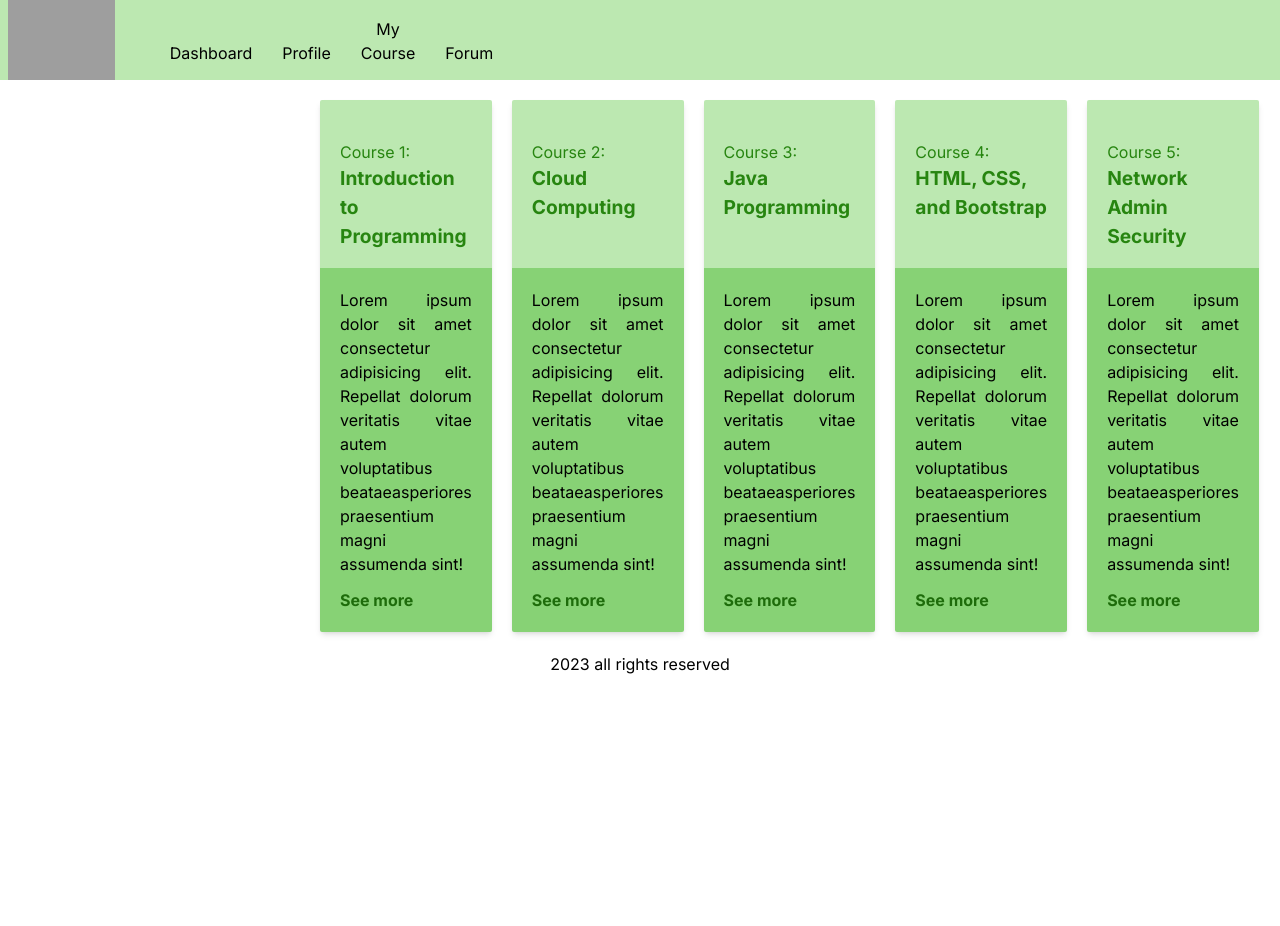
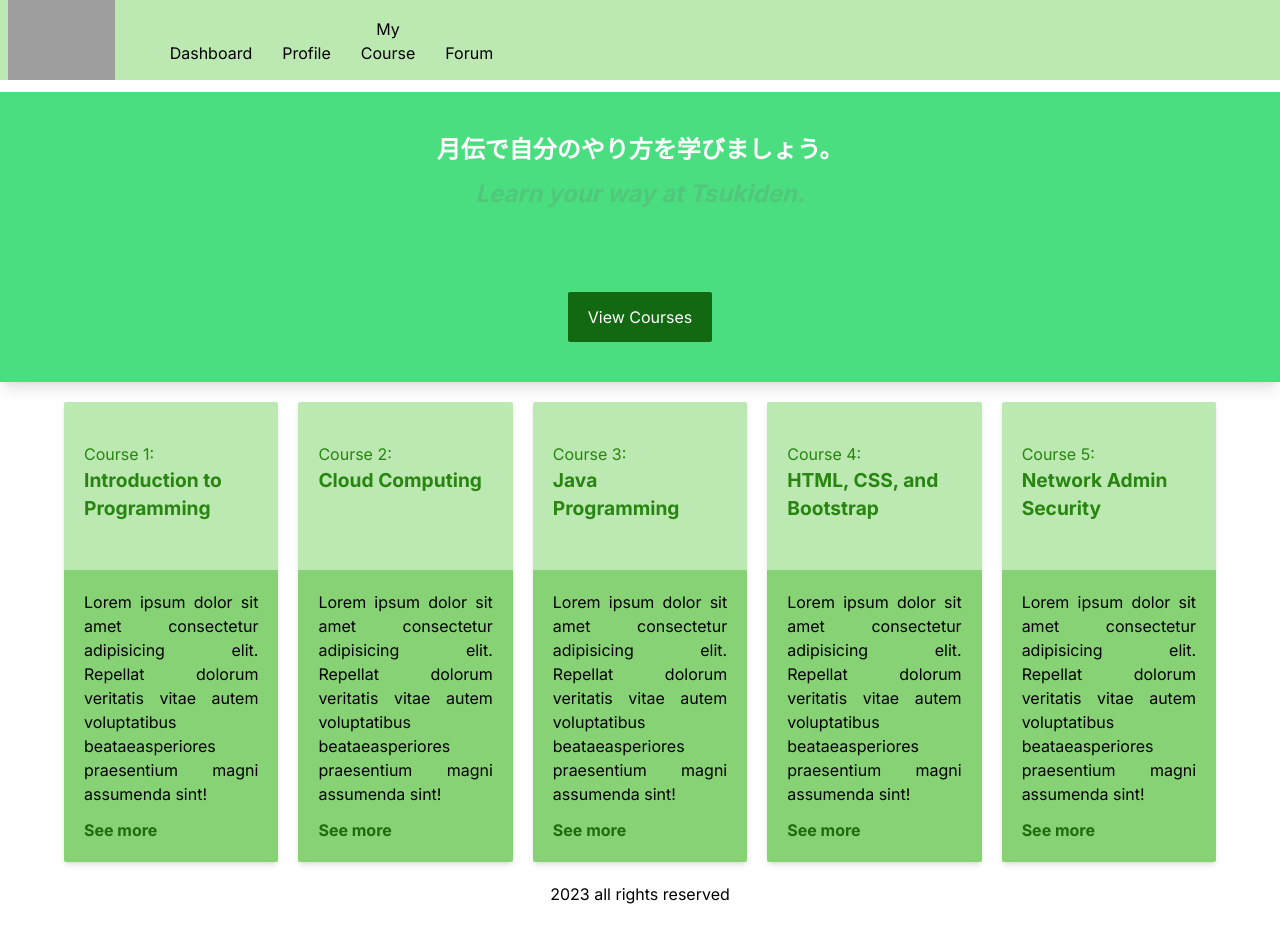
Before and after one commit to unitejohndalev/TeamB_CMS_Project, a React (Vite) app: page / in a window 1280 px wide. Before the commit the page ends 800 px from the top, so only its background shows below. Built offline with nearby package versions, Linux system fonts and the light colour scheme; grey boxes are pictures that could not be loaded.

Commit message:
dashboardOK

```diff
--- a/src/components/DashboardCard.jsx
+++ b/src/components/DashboardCard.jsx
@@ -31,8 +31,20 @@ const DashboardCard = () => {
   //destructure the data
   const { courses } = data;
   return (
-      <div>
-        <div className="flex flex-col lg:flex-row lg:w-[50vw] lg:m-auto lg:mt-5 items-center gap-5 mt-2 bg-white">
+    <div className="w-full h-full">
+      {/* change bg color to provided img */}
+      <div className="flex flex-col items-center justify-center w-full py-10 mt-3 bg-green-400 shadow-lg lg:py-15">
+        <p className="text-[1.5rem] font-bold text-white w-[80%] text-center mb-2">
+          月伝で自分のやり方を学びましょう。
+        </p>
+        <p className="italic text-[1.5rem] font-bold text-[#67836B] text-opacity-[25%] pb-10 lg:pb-20">
+          Learn your way at Tsukiden.
+        </p>
+        <button className="px-5 font-normal btn-style jus">
+          View Courses
+        </button>
+      </div>
+      <div className="flex flex-col lg:flex-row lg:w-[90%] lg:m-auto lg:mt-5 items-center gap-5 mt-2 bg-white">
         {courses.map((course, idx) => {
           return (
             <div key={idx} className="w-[95%] shadow-md rounded-sm ">
```
Lines whose indentation alone changed are shown as unchanged.
